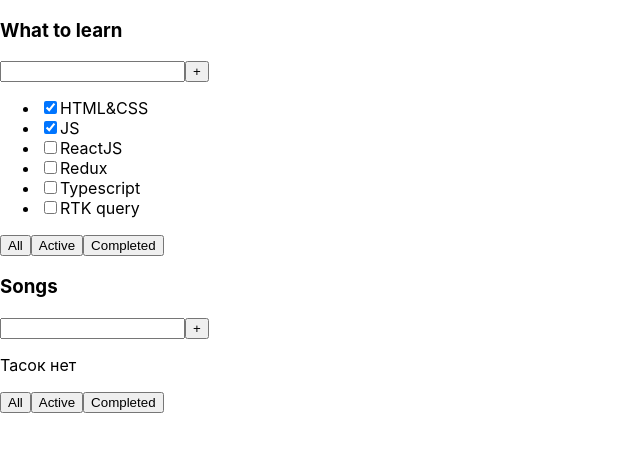
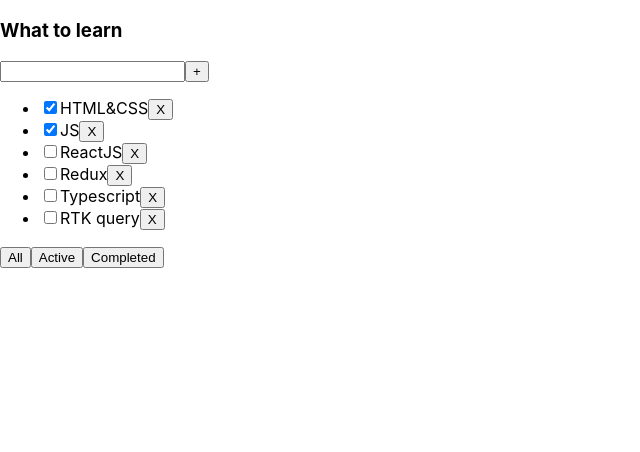
Before and after one commit to Maksimus39/todolist, a React (Create React App) app: page / in a window 1280 px wide. Shown: the top 452 px of the page, without its empty margins (0-640 px from the left). Built offline with nearby package versions, Linux system fonts and the light colour scheme.

Commit message:
Спринт 01, неделя 2

```diff
--- a/src/App.tsx
+++ b/src/App.tsx
@@ -1,21 +1,47 @@
 import {TaskType, Todolist} from "./Todolist";
+import {useState} from "react";
+
+export type FilterValuesType = 'all' | 'active' | 'completed'
 
 export const App = () => {
-    const tasks1: TaskType[] = [
+    const [tasks, setTasks] = useState<TaskType[]>([
         {id: 1, title: 'HTML&CSS', isDone: true},
         {id: 2, title: 'JS', isDone: true},
         {id: 3, title: 'ReactJS', isDone: false},
         {id: 4, title: 'Redux', isDone: false},
         {id: 5, title: 'Typescript', isDone: false},
         {id: 6, title: 'RTK query', isDone: false},
-    ]
+    ])
+    const [filter, setFilter] = useState<FilterValuesType>('all')
 
-    const tasks2: TaskType[] = []
+    let tasksForTodolist = tasks
+    if (filter === 'active') {
+        tasksForTodolist = tasks.filter(task => task.isDone === false)
+    }
+
+    if (filter === 'completed') {
+        tasksForTodolist = tasks.filter(task => task.isDone === true)
+    }
+
+
+    const removeTask = (taskId: number) => {
+        const filteredTasks = tasks.filter(task => {
+            return task.id !== taskId
+        })
+        setTasks(filteredTasks)
+    }
+
+    const changeFilter = (filter: FilterValuesType) => {
+        setFilter(filter)
+    }
 
     return (
         <div className="App">
-            <Todolist title="What to learn" tasks={tasks1}/>
-            <Todolist title="Songs" tasks={tasks2}/>
+            <Todolist title="What to learn"
+                      tasks={tasksForTodolist}
+                      removeTask={removeTask}
+                      changeFilter={changeFilter}
+            />
         </div>
     )
 }
--- a/src/Button.tsx
+++ b/src/Button.tsx
@@ -1,7 +1,8 @@
 type ButtonPropsType = {
     title: string
+    onClick?: () => void
 }
 
-export const Button = ({ title }: ButtonPropsType) => {
-    return <button>{title}</button>
+export const Button = ({ title,onClick }: ButtonPropsType) => {
+    return <button onClick={onClick}>{title}</button>
 }
--- a/src/Todolist.tsx
+++ b/src/Todolist.tsx
@@ -1,5 +1,6 @@
 import React from "react";
 import {Button} from "./Button";
+import {FilterValuesType} from "./App";
 
 export type TaskType = {
     id: number
@@ -9,9 +10,11 @@
 export type PropsType = {
     title: string
     tasks: TaskType[]
+    removeTask: (taskId: number) => void
+    changeFilter: (filter: FilterValuesType) => void
 }
 
-export const Todolist = ({title,tasks}: PropsType) => {
+export const Todolist = ({title, tasks, removeTask, changeFilter}: PropsType) => {
     return (
         <div>
             <h3>{title}</h3>
@@ -26,17 +29,19 @@
                     {tasks.map(task => {
                         return (
                             <li key={task.id}>
-                                <input type="checkbox" checked={task.isDone} />
+                                <input type="checkbox" checked={task.isDone}/>
                                 <span>{task.title}</span>
+                                {/*<button onClick={()=>removeTask(task.id)}>X</button>*/}
+                                <Button title={'X'} onClick={() => removeTask(task.id)}/>
                             </li>
                         )
                     })}
                 </ul>
             )}
             <div>
-               <Button title={'All'}/>
-               <Button title={'Active'}/>
-               <Button title={'Completed'}/>
+                <Button title={'All'} onClick={() => changeFilter('all')}/>
+                <Button title={'Active'} onClick={() => changeFilter('active')}/>
+                <Button title={'Completed'} onClick={() => changeFilter('completed')}/>
             </div>
         </div>
     )
```
